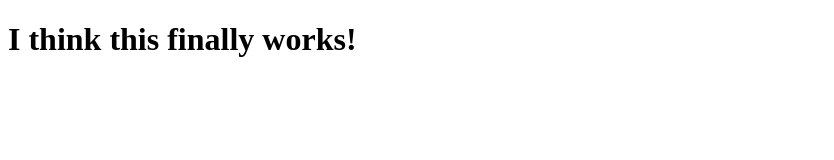
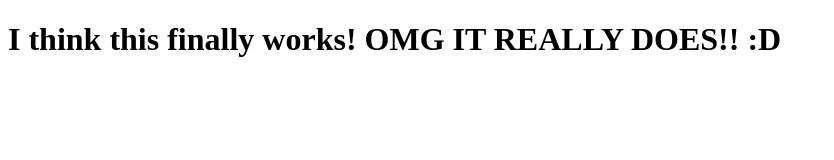
Before and after one commit to Lillyy202/coursera-test, a plain HTML site: page site/index.html in a window 1280 px wide. Shown: the whole page, without its empty margins (0-834 px from the left). Drawn offline with Linux system fonts and the light colour scheme.

Commit message:
Small addition to our page content.

```diff
--- a/site/index.html
+++ b/site/index.html
@@ -4,6 +4,6 @@
 	<title>Welcome to Coursera!</title>
 </head>
 <body>
-<h1>I think this finally works!</h1>
+<h1>I think this finally works! OMG IT REALLY DOES!! :D </h1>
 </body>
 </html>
```
